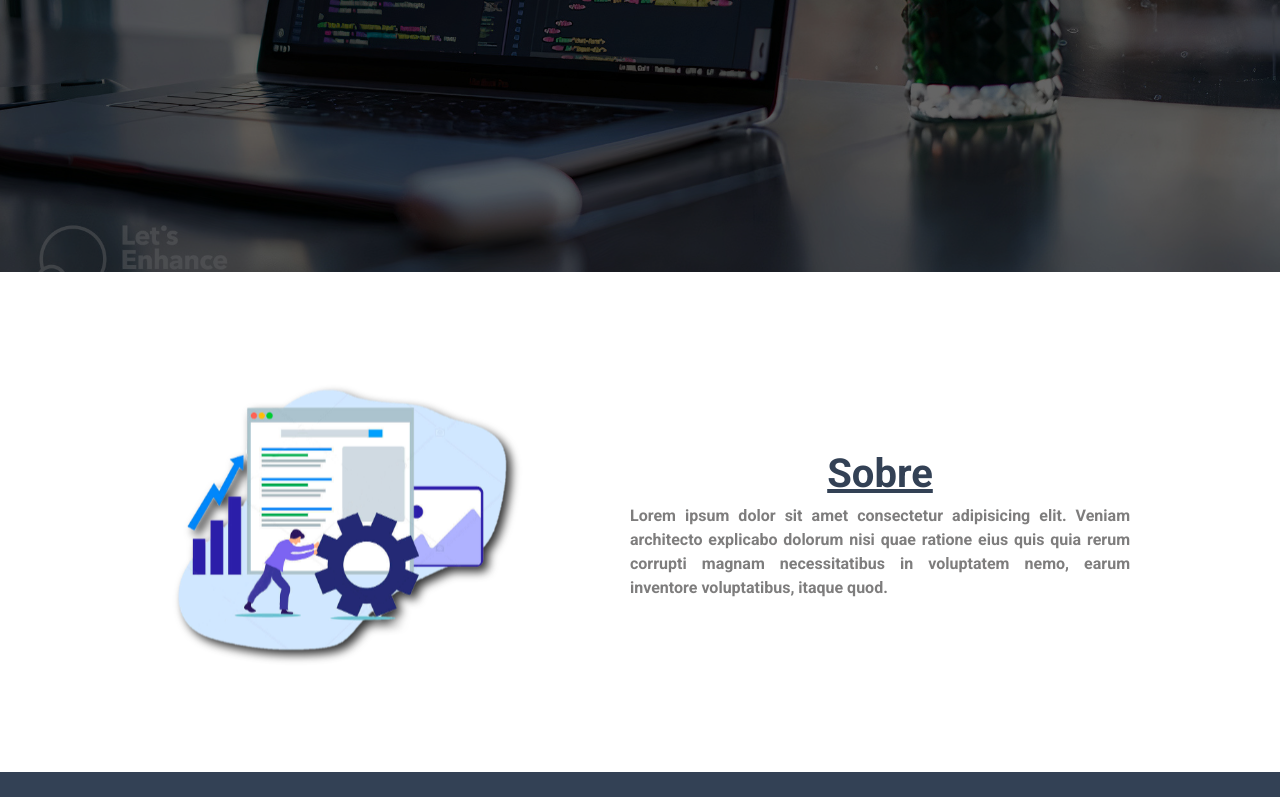
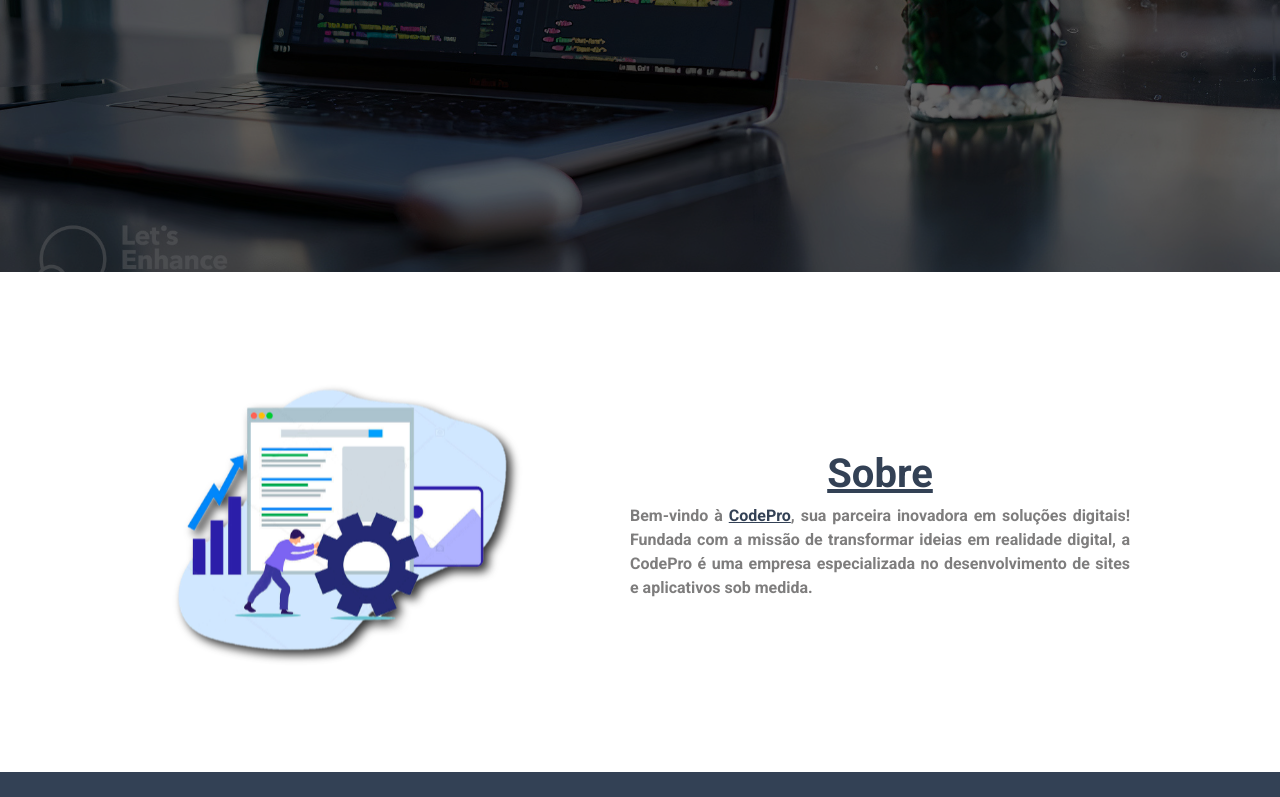
Before and after one commit to CodeProProject/CodePro, a React (Vite) app: page / in a window 1280 px wide. Shown: the part 396-1193 px from the top of the page. Built offline with nearby package versions, Linux system fonts and the light colour scheme.

Commit message:
att basica no h1 do sobre

```diff
--- a/src/Components/Section/Section.jsx
+++ b/src/Components/Section/Section.jsx
@@ -11,7 +11,7 @@ const Section = () => {
 
         <div className='info-texto-container'>
             <h1 className='sobre-title'>Sobre</h1>
-            <p>Lorem ipsum dolor sit amet consectetur adipisicing elit. Veniam architecto explicabo dolorum nisi quae ratione eius quis quia rerum corrupti magnam necessitatibus in voluptatem nemo, earum inventore voluptatibus, itaque quod.</p>
+            <p>Bem-vindo à <u style={{color: "#334155"}}>CodePro</u>, sua parceira inovadora em soluções digitais! Fundada com a missão de transformar ideias em realidade digital, a CodePro é uma empresa especializada no desenvolvimento de sites e aplicativos sob medida.</p>
         </div>
 
     </div>
```
